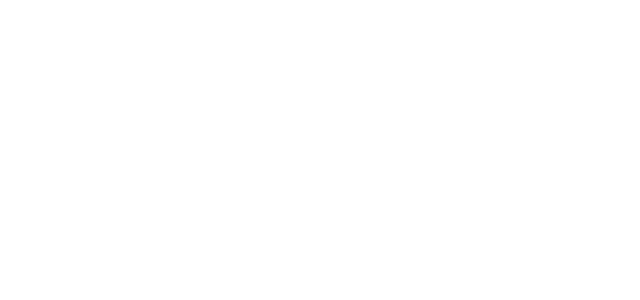
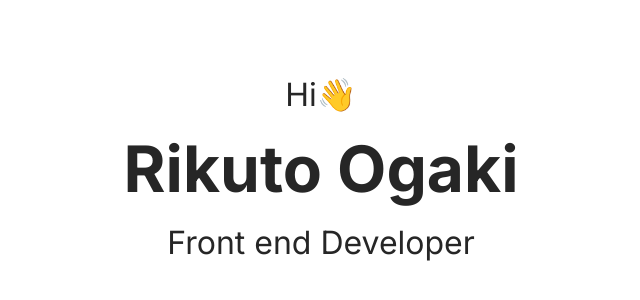
Before and after one commit to RikutoOgaki/portfolio-v2, a Next.js app: page / in a window 1280 px wide. Shown: the part 232-532 px from the top of the page, without its empty margins (319-959 px from the left). Built offline with nearby package versions, Linux system fonts and the light colour scheme.

Commit message:
制作開始

```diff
--- a/package.json
+++ b/package.json
@@ -11,7 +11,8 @@
   "dependencies": {
     "next": "14.0.4",
     "react": "^18",
-    "react-dom": "^18"
+    "react-dom": "^18",
+    "react-icons": "^5.0.1"
   },
   "devDependencies": {
     "@types/node": "^20",
--- a/src/app/page.tsx
+++ b/src/app/page.tsx
@@ -1,7 +1,12 @@
 import styles from './page.module.scss'
+import { MainView } from '@/components/MainView'
 
 export default function Home() {
   return (
-    <></>
+    <>
+      <div>
+        <MainView />
+      </div>
+    </>
   )
 }
--- /dev/null
+++ b/src/components/MainView.tsx
@@ -0,0 +1,17 @@
+'use client'
+
+import style from '@/styles/components/mainview.module.scss'
+
+export function MainView() {
+    return (
+        <>
+            <div className={style.mainViewWrap}>
+                <div className={style.myBox}>
+                    <p>Hi👋</p>
+                    <h1 className={style.name}>Rikuto Ogaki</h1>
+                    <p>Front end Developer</p>
+                </div>
+            </div>
+        </>
+    )
+}
--- /dev/null
+++ b/src/styles/components/mainview.module.scss
@@ -0,0 +1,25 @@
+.mainViewWrap {
+    width: 100%;
+    height: 100vh;
+    display: flex;
+    justify-content: center;
+    align-items: center;
+
+    .myBox {
+        display: flex;
+        justify-content: center;
+        align-items: center;
+        flex-direction: column;
+        gap: 1rem;
+
+        .name {
+            font-size: 4rem;
+            color: #262626;
+        }
+
+        & p {
+            font-size: 2rem;
+            color: #262626;
+        }
+    }
+}
```
Also changed, not shown: src/components/AboutMe.tsx (added, +13 -0 lines), src/styles/components/aboutme.module.scss (added), 1 other file (tests, documents, lock files or other folders).
